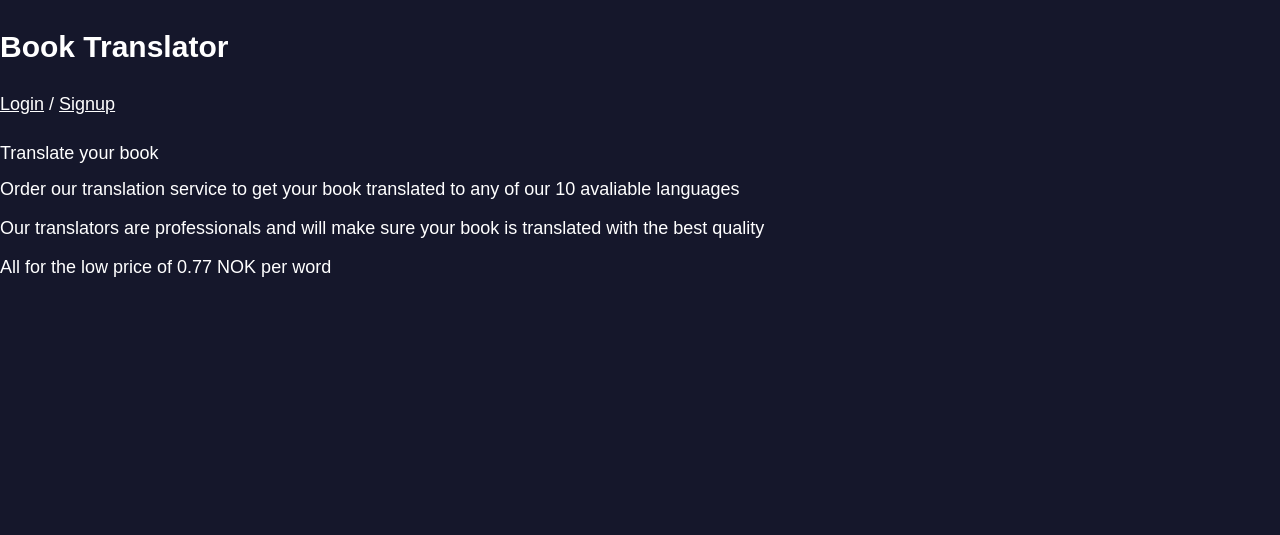
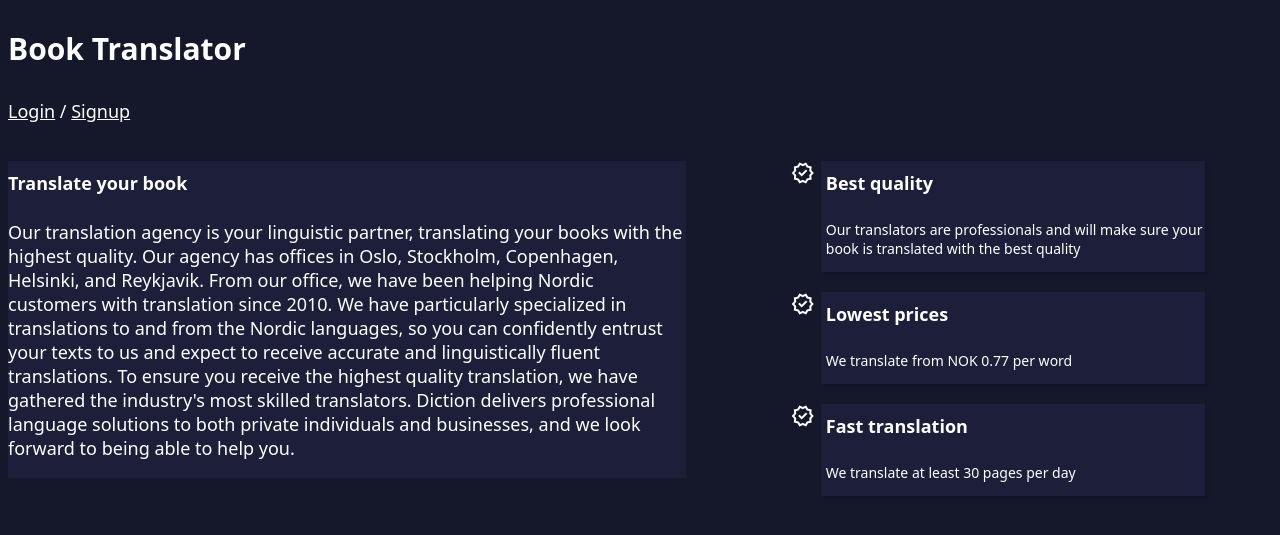
Before and after one commit to 9876543214/Bestill_oversetter, a Flask app: page / in a window 1280 px wide. Shown: the top 535 px of the page. Run offline with Flask 3, Linux system fonts and the light colour scheme; some libraries are stand-ins or nearby versions.

Commit message:
Oppdatert index side

```diff
--- a/main.py
+++ b/main.py
@@ -126,7 +126,7 @@ def estimate_finish_by(book_pages): # Estimerer tid det vil ta å oversette boke
         result = False
     finally:
         conn.close()
-    base_days = int(book_pages) / 20 #20 sider om dagen
+    base_days = int(book_pages) / 40 #40 sider om dagen
     weekends = 2 * math.floor(base_days / 5) # helg
     total_days = base_days + weekends + 2 # + 2 dager i tilfelle
     total_days = round(total_days)
--- a/static/css/style.css
+++ b/static/css/style.css
@@ -13,7 +13,7 @@
     pointer-events: none;
 }
 
-.material-symbols-outlined {
+.arrow_back {
     position: absolute;
     top: 20px;
     left: 30px;
@@ -25,16 +25,14 @@
 body {
     background-color: #15172b;
     display: flex;
-    margin: 0;
     padding: 0;
     flex-direction: column;
-    font-family: sans-serif;
 }
 
 body p,
 body a {
     color: #ffffff;
-    font-family: sans-serif;
+    font-family: Montserrat, ui-sans-serif, system-ui, -apple-system, BlinkMacSystemFont, "Segoe UI", Roboto, "Helvetica Neue", Arial, "Noto Sans", sans-serif, "Apple Color Emoji", "Segoe UI Emoji", "Segoe UI Symbol", "Noto Color Emoji";
     font-size: 18px;
     font-weight: 400;
     margin-top: 10px;
@@ -42,16 +40,15 @@ body a {
 
 body h1 {
     color: #ffffff;
-    font-family: sans-serif;
+    font-family: Montserrat, ui-sans-serif, system-ui, -apple-system, BlinkMacSystemFont, "Segoe UI", Roboto, "Helvetica Neue", Arial, "Noto Sans", sans-serif, "Apple Color Emoji", "Segoe UI Emoji", "Segoe UI Symbol", "Noto Color Emoji";
     font-size: 30px;
     font-weight: 600;
-    margin-top: 30px;
 }
 
 
 body h2 {
     color: #ffffff;
-    font-family: sans-serif;
+    font-family: Montserrat, ui-sans-serif, system-ui, -apple-system, BlinkMacSystemFont, "Segoe UI", Roboto, "Helvetica Neue", Arial, "Noto Sans", sans-serif, "Apple Color Emoji", "Segoe UI Emoji", "Segoe UI Symbol", "Noto Color Emoji";
     font-size: 18px;
     font-weight: 450;
     margin-top: 10px;
@@ -330,3 +327,73 @@ span.choose {
     font-weight: 100;
     color: #9b9797;
 }
+
+.speed,
+.quality,
+.prices {
+    display: flex;
+    flex-direction: column;
+    justify-content: space-between;
+    margin-top: 20px;
+    width: 30vw;
+    margin-left: 35%;
+    background-color: #1d1f3a;
+    box-shadow: rgba(0, 0, 0, 0.15) 1.95px 1.95px 2.6px;
+}
+
+.quality {
+    margin-top: 0px;
+}
+
+.speed p,
+.quality p,
+.prices p {
+    color: #ffffff;
+    font-size: 14px;
+    font-weight: 400;
+    margin-top: 10px;
+}
+.speed p,
+.speed h2,
+.quality h2,
+.quality p,
+.prices h2,
+.prices p {
+    margin-left: 5px;
+}
+
+.header_box {
+    display: flex;
+    flex-direction: row;
+}
+
+.checkmark {
+    font-size: 20px;
+    color: #ffffff;
+    position: absolute;
+    margin-left: -30px;
+}
+
+.index-content {
+    display: flex;
+    flex-direction: row;
+    margin-top: 20px;
+    align-items: flex-start;
+}
+.index-content h2 {
+    font-weight: bold;
+}
+
+.about {
+    display: flex;
+    flex-direction: column;
+    width: 53vw;
+    background-color: #1d1f3a;
+}
+
+
+.boxes {
+    display: flex;
+    flex-direction: column;
+    height: 3px;
+}
--- a/templates/index.html
+++ b/templates/index.html
@@ -4,6 +4,8 @@
     <meta charset="UTF-8">
     <meta name="viewport" content="width=device-width, initial-scale=1.0">
     <link rel="stylesheet" href="{{ url_for('static', filename='css/style.css') }}">
+    <link rel="preload" as="style"href="https://cdnjs.cloudflare.com/ajax/libs/font-awesome/4.5.0/css/font-awesome.min.css"></link>
+    <link rel="stylesheet" href="https://fonts.googleapis.com/css2?family=Material+Symbols+Outlined:opsz,wght,FILL,GRAD@24,400,0,0&icon_names=new_releases" />
     <title>Document</title>
 </head>
 <body>
@@ -19,12 +21,45 @@
         </nav>
     </header>
 
-    <div class="content">
-        <h2>Translate your book</h2>
-        <p>Order our translation service to get your book translated to any of our 10 avaliable languages</p>
-        <p>Our translators are professionals and will make sure your book is translated with the best quality</p>
-        <p>All for the low price of 0.77 NOK per word</p>
-
+    <div class="index-content">
+        <div class="about">
+            <h2>Translate your book</h2>
+            <p>Our translation agency is your linguistic partner, translating your books with the highest quality. Our agency has offices in
+                Oslo, Stockholm, Copenhagen, Helsinki, and Reykjavik. From our office, we have been helping Nordic customers with translation
+                since 2010. We have particularly specialized in translations to and from the Nordic languages, so you can confidently entrust
+                your texts to us and expect to receive accurate and linguistically fluent translations. To ensure you receive the highest
+                quality translation, we have gathered the industry's most skilled translators. Diction delivers professional
+                language solutions to both private individuals and businesses, and we look forward to being able to help you.</p>
+        </div>
+        <div class="boxes">
+            <div class="quality">
+                <div class="header_box">
+                    <span class="material-symbols-outlined checkmark">
+                        new_releases
+                    </span>
+                    <h2>Best quality</h2>
+                </div>
+                <p>Our translators are professionals and will make sure your book is translated with the best quality</p>
+            </div>
+            <div class="prices">
+                <div class="header_box">
+                    <span class="material-symbols-outlined checkmark">
+                        new_releases
+                    </span>
+                    <h2>Lowest prices</h2>
+                </div>
+                <p>We translate from NOK 0.77 per word</p>
+            </div>
+            <div class="speed">
+                <div class="header-box">
+                    <span class="material-symbols-outlined checkmark">
+                        new_releases
+                    </span>
+                    <h2>Fast translation</h2>
+                </div>
+                <p>We translate at least 30 pages per day</p>
+            </div>
+        </div>
     </div>
 </body>
 </html>
--- a/templates/signup.html
+++ b/templates/signup.html
@@ -12,7 +12,7 @@
 </head>
 <body class="body-signup">
 
-    <span class="material-symbols-outlined" onclick="window.location.href = '/'">
+    <span class="material-symbols-outlined arrow_back" onclick="window.location.href = '/'">
         arrow_back
     </span>
 
```
Also changed, not shown: static/js/validate.js (+23 -0 lines), templates/login.html (+2 -26 lines).
